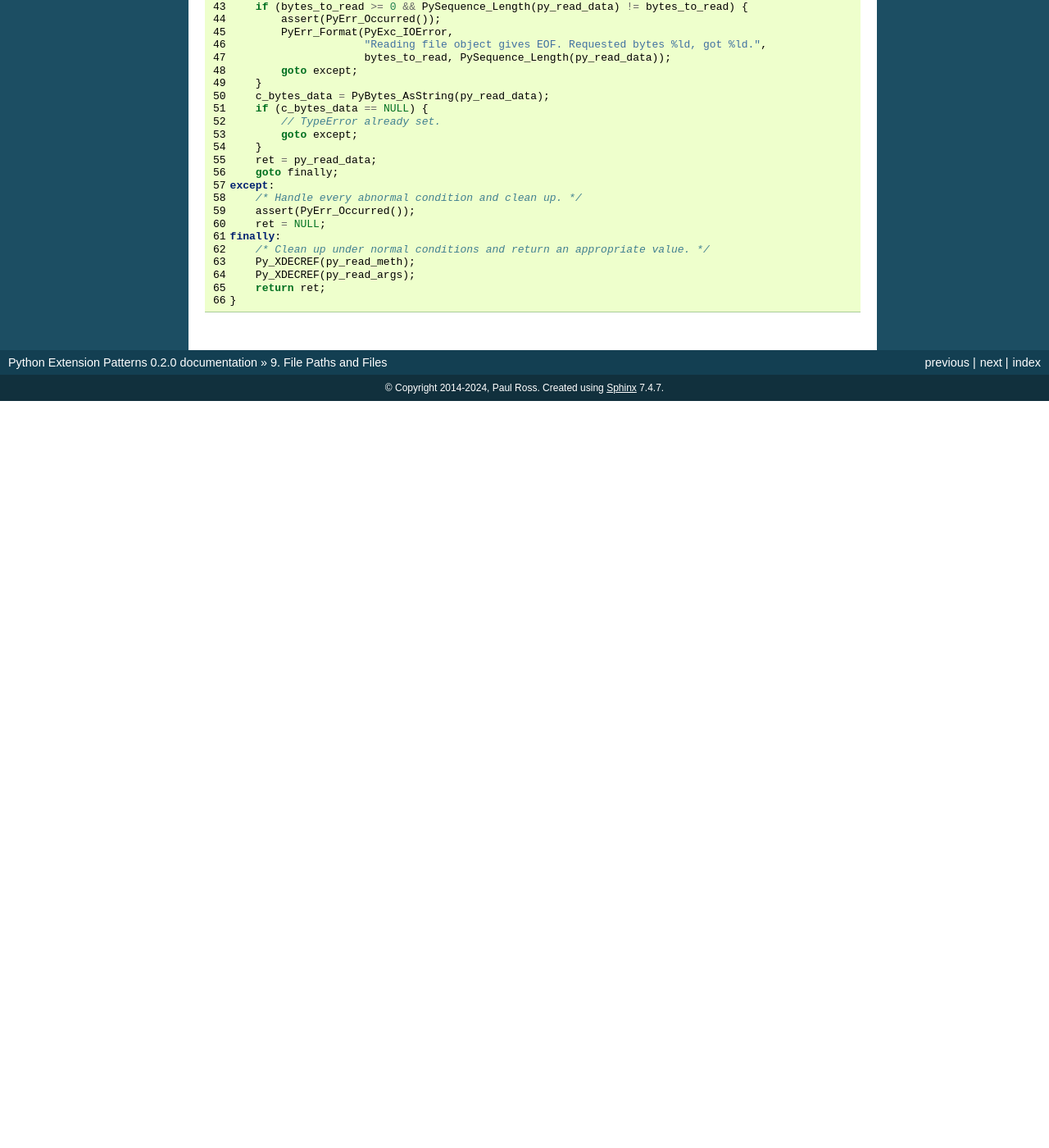
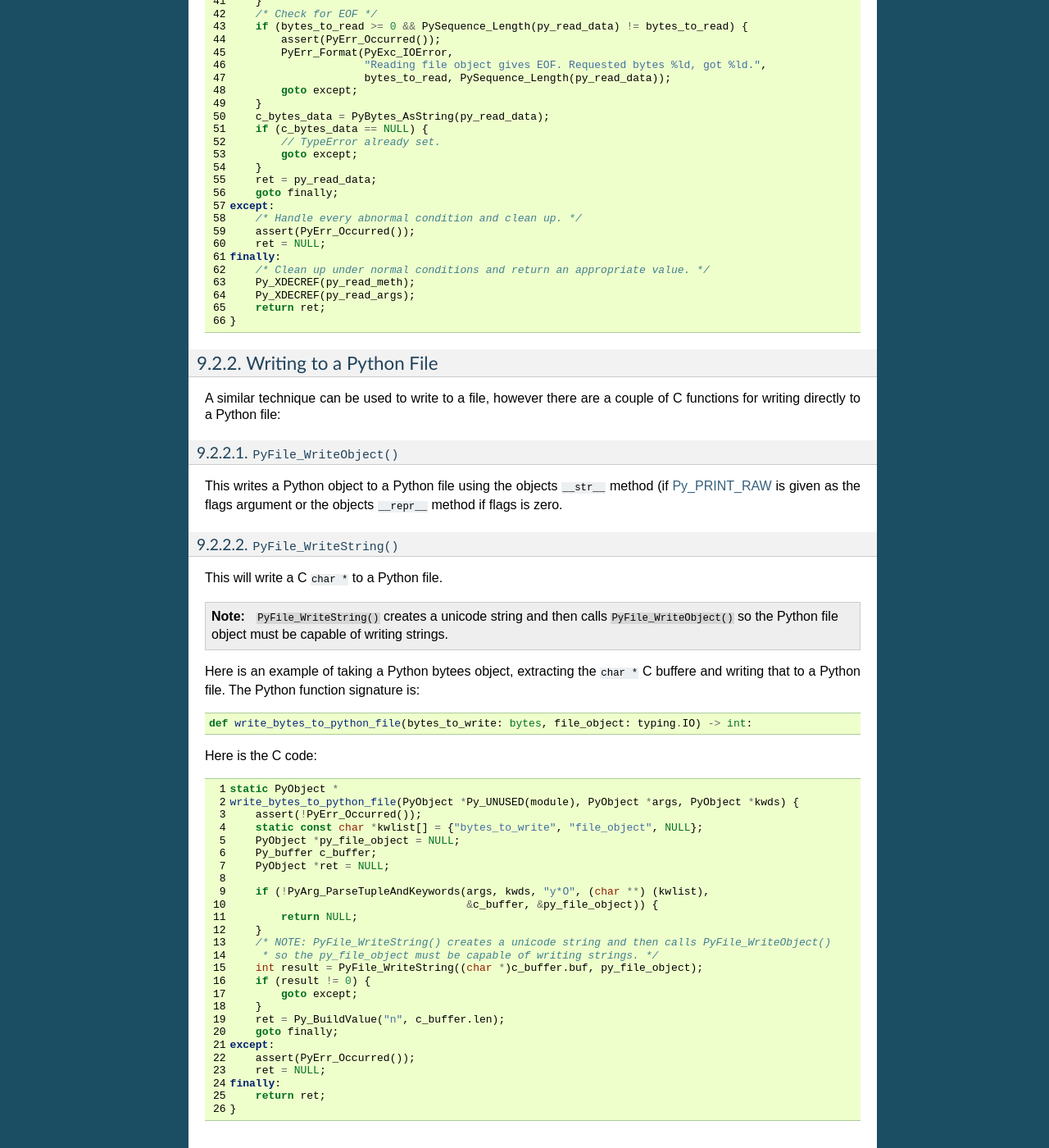
Before and after one commit to paulross/PythonExtensionPatterns, a Sphinx documentation site: the page built from doc/sphinx/source/files.rst, in a window 1280 px wide and 1400 px high, scrolled down 2538 px. Shown: the whole window at 82% size. Built offline with Sphinx 7.4.7, drawn with Linux system fonts in a browser that asks for light colours; before the commit the page ends 3027 px from its top, so only the background shows below that; some of the changed text lies outside the part shown.

Commit message:
WIP on files and file paths.

```diff
--- a/CMakeLists.txt
+++ b/CMakeLists.txt
@@ -90,7 +90,9 @@ add_executable(PythonExtensionPatterns
         # Legacy code. Removed in the documentation for version 0.2.0.
         src/cpy/cParseArgsHelper.cpp
         src/cpy/Pickle/cCustomPickle.c
-        src/cpy/cParseArgsHelper.cpp)
+        src/cpy/cParseArgsHelper.cpp
+        src/cpy/cFile.c
+)
 
 link_directories(
         ${PYTHON_LINK_LIBRARY}
--- a/doc/sphinx/source/files.rst
+++ b/doc/sphinx/source/files.rst
@@ -114,10 +114,13 @@ This section describes how to interoperate between Python files, C ``FILE*`` and
 Reading a Python File
 ----------------------------
 
+Here is an example of reading from a Python file in C.
 The Python signature is::
 
     def read_python_file_to_c(file_object: typing.IO, size: int = -1) -> bytes:
 
+The technique is to get the ``read()`` method from the file object with ``PyObject_GetAttrString`` then call it with the
+appropriate arguments using ``PyObject_Call``.
 Here is the C code:
 
 .. code-block:: c
@@ -188,3 +191,64 @@ Here is the C code:
         Py_XDECREF(py_read_args);
         return ret;
     }
+
+Writing to a Python File
+----------------------------
+
+A similar technique can be used to write to a file, however there are a couple of C functions for writing directly to a
+Python file:
+
+``PyFile_WriteObject()``
+^^^^^^^^^^^^^^^^^^^^^^^^^^^^^
+
+This writes a Python object to a Python file using the objects ``__str__`` method
+(if `Py_PRINT_RAW <https://docs.python.org/3/c-api/object.html#c.Py_PRINT_RAW>`_ is given as the flags argument or
+the objects ``__repr__`` method if flags is zero.
+
+
+``PyFile_WriteString()``
+^^^^^^^^^^^^^^^^^^^^^^^^^^^^^
+
+This will write a C ``char *`` to a Python file.
+
+.. note::
+
+    ``PyFile_WriteString()`` creates a unicode string and then calls ``PyFile_WriteObject()``
+    so the Python file object must be capable of writing strings.
+
+Here is an example of taking a Python bytees object, extracting the ``char *`` C buffere and writing that to a Python
+file.
+The Python function signature is::
+
+    def write_bytes_to_python_file(bytes_to_write: bytes, file_object: typing.IO) -> int:
+
+Here is the C code:
+
+.. code-block:: c
+
+    static PyObject *
+    write_bytes_to_python_file(PyObject *Py_UNUSED(module), PyObject *args, PyObject *kwds) {
+        assert(!PyErr_Occurred());
+        static const char *kwlist[] = {"bytes_to_write", "file_object", NULL};
+        PyObject *py_file_object = NULL;
+        Py_buffer c_buffer;
+        PyObject *ret = NULL;
+
+        if (!PyArg_ParseTupleAndKeywords(args, kwds, "y*O", (char **) (kwlist),
+                                         &c_buffer, &py_file_object)) {
+            return NULL;
+        }
+        /* NOTE: PyFile_WriteString() creates a unicode string and then calls PyFile_WriteObject()
+         * so the py_file_object must be capable of writing strings. */
+        int result = PyFile_WriteString((char *)c_buffer.buf, py_file_object);
+        if (result != 0) {
+            goto except;
+        }
+        ret = Py_BuildValue("n", c_buffer.len);
+        goto finally;
+    except:
+        assert(PyErr_Occurred());
+        ret = NULL;
+    finally:
+        return ret;
+    }
```
Also changed, not shown: 3 other files.
